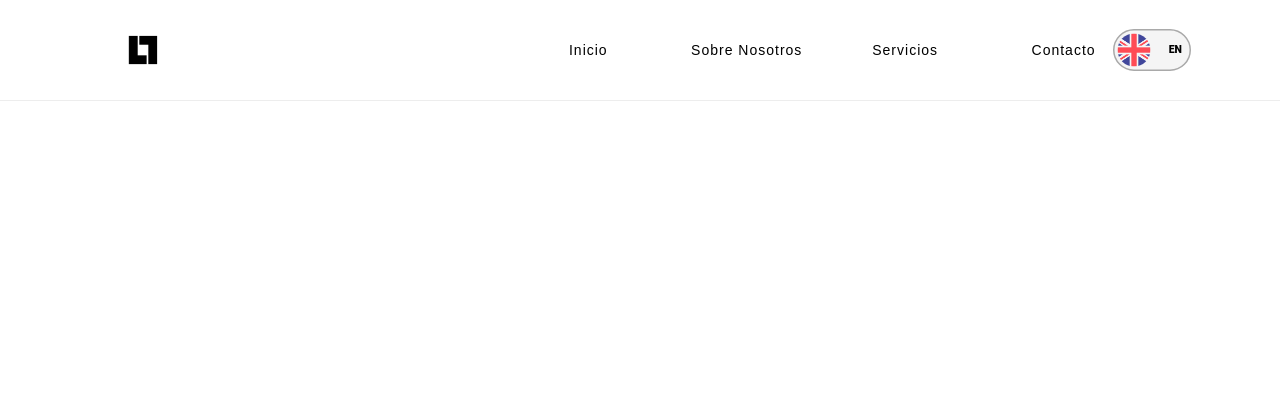
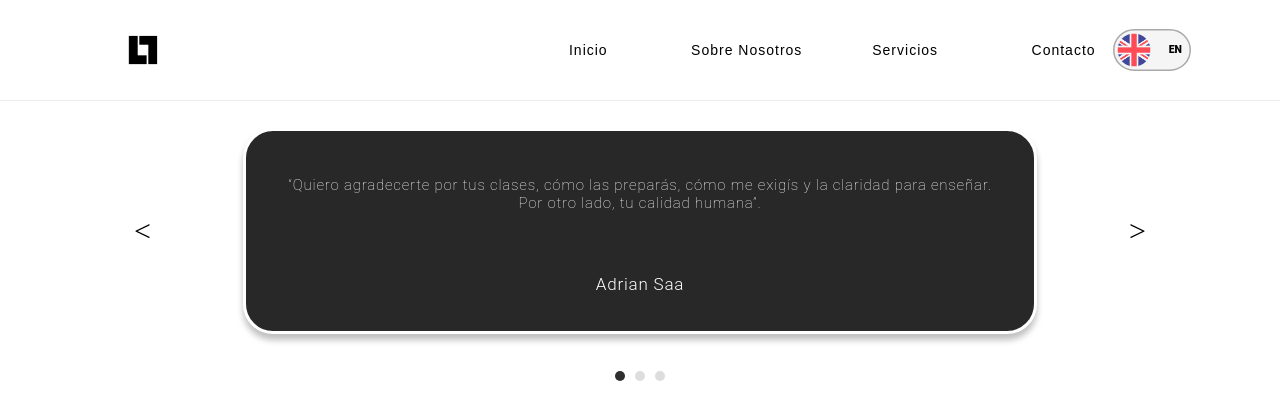
Before and after one commit to TechBayTB/techbayteam, a React (Create React App) app: page / in a window 1280 px wide. Shown: the top 420 px of the page. Built offline with nearby package versions, Linux system fonts and the light colour scheme.

Commit message:
Avances - Maxi

```diff
--- a/src/App.js
+++ b/src/App.js
@@ -1,11 +1,15 @@
+import { LanguageContextProvider } from './Context/Language';
 import NavBar from './components/NavBar/NavBar';
-import { LanguageContextProvider } from './Context/Language';
+import Home from './components/Home/Home';
+import Comments from './components/Comments/Comments';
 
 
 function App() {
   return (
     <LanguageContextProvider>
       <NavBar />
+      <Home />
+      <Comments />
     </LanguageContextProvider>
   );
 }
--- /dev/null
+++ b/src/components/Comments/Comments.css
@@ -0,0 +1,68 @@
+@media screen and (min-width: 10px) {
+    .Comments{
+        height: 300px;
+        margin: 00px 15px 35px;
+        color : white;
+    }
+    .comments-container{
+        position: relative;
+        width: 100%;
+        height: 100%;
+        display: flex;
+        justify-content: space-between;
+        align-items: center;
+        margin: 0 auto;
+    }
+    .indicators-container {
+        margin-top: 30px;
+        display: flex;
+        justify-content: center;
+    }
+    .indicator {
+        width: 10px;
+        height: 10px;
+        background-color: #ddd;
+        border-radius: 50%;
+        margin: 0 5px;
+        cursor: pointer;
+    }
+    .active {
+        background-color: #2f2f2f;
+    }
+    .comments-button {
+        border: none;
+        background: none;
+        cursor: pointer;
+        font-size: large;
+        font-family: Lilita One;
+        font-size: 30px;
+        font-style: normal;
+        font-weight: 400;
+        line-height: normal;
+    }
+}
+
+@media screen and (min-width: 501px) {
+    .Comments{
+        height: 250px;
+        margin: 10px 15px 60px;
+    }
+}
+
+@media screen and (min-width: 769px){
+    .Comments{
+        height: 200px;
+        margin: 10px 25px 60px;
+    }
+    .indicators-container {
+        margin-top: 40px;
+    }
+}
+
+@media screen and (min-width: 1025px) {
+    .comments-container{
+        height: 200px;
+        margin: 30px auto 30px;
+        max-width: 1024px;
+    }
+}
--- /dev/null
+++ b/src/components/Comments/Comments.js
@@ -0,0 +1,93 @@
+// import { useContext,useState } from "react";
+// import LanguageContext from "../../Context/Language";
+// import { LanguageTypes } from "../Types/LanguageTypes";
+// import './Comments.css'
+// import Message from "./components/Message/Message";
+// // import { EducationEnglish, EducationSpanish } from "./EducationText";
+// // import Title from "./components/Title/Title";
+
+// const Comments = () => {
+//     const { language } = useContext(LanguageContext);
+
+//     // Seguir igual como ' " " ' para seguir formato de "mensaje"
+//     const titlesData = [
+//         { comment: '"Los servicios de traducción provistos son de gran calidad y eficiencia. Muy recomendable"', name: "Leticia Arena"},
+//         { comment: '"Excelente servicio, muy profesional y eficiente. Muy recomendable"', name: "María Laura"},
+//         { comment: '"Muy buena atención y servicio. Muy recomendable"', name: "Ricasa S.A."},
+//     ];
+
+//     const [currentIndex, setCurrentIndex] = useState(0);
+
+//     const handleNext = () => {
+//         setCurrentIndex((prevIndex) => (prevIndex + 1) % titlesData.length);
+//     };
+
+//     const handlePrev = () => {
+//         setCurrentIndex((prevIndex) => (prevIndex - 1 + titlesData.length) % titlesData.length);
+//     };
+
+//     return (
+//         <>
+//             <div className="Comments" id="Comments">
+//                 <div className="comments-container">
+//                     <button onClick={handlePrev}>&lt;</button>
+//                     <Message
+//                         comment={titlesData[currentIndex].comment}
+//                         name={titlesData[currentIndex].name}
+//                     />
+//                     <button onClick={handleNext}>&gt;</button>
+//                 </div>
+//             </div>
+//         </>
+//     );
+// }
+
+
+// export default Comments;
+
+import { useContext, useState } from "react";
+import LanguageContext from "../../Context/Language";
+import { LanguageTypes } from "../Types/LanguageTypes";
+import "./Comments.css";
+import Message from "./components/Message/Message";
+import { titlesDataEsp, titlesDataEnglish } from "./CommentsText";
+
+const Comments = () => {
+  const { language } = useContext(LanguageContext);
+
+
+
+  let titlesData = (language === LanguageTypes.SPANISH) ? titlesDataEsp : titlesDataEnglish;
+
+
+  const [currentIndex, setCurrentIndex] = useState(0);
+
+  const handleIndicatorClick = (index) => {
+    setCurrentIndex(index);
+  };
+
+  return (
+    <>
+      <div className="Comments" id="Comments">
+        <div className="comments-container">
+          <button className="comments-button" onClick={() => setCurrentIndex((prevIndex) => (prevIndex - 1 + titlesData.length) % titlesData.length)}>
+            &lt;
+          </button>
+          <Message comment={titlesData[currentIndex].comment} name={titlesData[currentIndex].name} />
+          <button className="comments-button" onClick={() => setCurrentIndex((prevIndex) => (prevIndex + 1) % titlesData.length)}>&gt;</button>
+        </div>
+        <div className="indicators-container">
+          {titlesData.map((_, index) => (
+            <span
+              key={index}
+              className={index === currentIndex ? "indicator active" : "indicator"}
+              onClick={() => handleIndicatorClick(index)}
+            ></span>
+          ))}
+        </div>
+      </div>
+    </>
+  );
+};
+
+export default Comments;
--- /dev/null
+++ b/src/components/Comments/CommentsText.js
@@ -0,0 +1,29 @@
+export const titlesDataEsp = [
+    {
+      comment: '“Quiero agradecerte por tus clases, cómo las preparás, cómo me exigís y la claridad para enseñar. Por otro lado, tu calidad humana”. ',
+      name: "Adrian Saa",
+    },
+    {
+      comment: '"Paula es una de las personas más responsables que conozco y asume sus tareas con excelencia, respeto y compromiso”. ',
+      name: "Sofía Vilar Ragusa",
+    },
+    {
+      comment: '“Paula ha traducido varios de mis trabajos pertenecientes al área de la psicología. En su tarea de traductora ha demostrado total profesionalismo y dedicación.” ',
+      name: "Diana Goldman de Zocchi",
+    },
+  ];
+
+export const titlesDataEnglish = [
+    {
+        comment: '“I want to express my gratitude for your classes, how you prepare them, the way you challenge me, and the clarity in your teaching. On top of that, your kindness is truly extraordinary”. ',
+        name: "Adrian Saa",
+    },
+    {
+        comment: '"Paula is one of the most responsible individuals I know. She approaches her tasks with excellence, respect, and commitment”. ',
+        name: "Sofía Vilar Ragusa",
+    },
+    {
+        comment: '“Paula Páramos has translated several of my works in the field of psychology. She has shown complete professionalism and dedication.” ',
+        name: "Diana Goldman de Zocchi",
+    },
+  ];
--- /dev/null
+++ b/src/components/Comments/components/Message/Message.css
@@ -0,0 +1,47 @@
+
+
+@media screen and (min-width: 10px) {
+    .message-container{
+        width: 70%;
+        height: 90%;
+        padding: 10px;
+        display: flex;
+        flex-direction: column;
+        justify-content: space-around;
+        text-align: center;
+        border-radius: 30px;
+        border: 3px solid #FFF;
+        background: #282828;
+        box-shadow: 0px 6px 6px 0px rgba(0, 0, 0, 0.25);
+    }
+    .comment {
+        font-size: 15px;
+        font-weight: 100;
+        line-height: normal;
+        letter-spacing: 0.6px;
+        padding: 0px 20px;
+    }
+    .name {
+        font-size: 16px;
+        color: white;
+        font-weight: 300;
+        letter-spacing: .8px;
+    }
+}
+
+@media screen and (min-width: 501px) {
+    .message-container{
+        width: 75%;
+        justify-content: space-around;
+    }
+}
+
+@media screen and (min-width: 1025px) {
+    .comment {
+        padding: 10px 30px;
+        letter-spacing: .8px;
+    }
+    .name {
+        font-size: 17px;
+    }
+}
--- /dev/null
+++ b/src/components/Comments/components/Message/Message.js
@@ -0,0 +1,19 @@
+import { useContext } from "react";
+import LanguageContext from "../../../../Context/Language";
+import { LanguageTypes } from "../../../Types/LanguageTypes";
+import './Message.css'
+// import { EducationEnglish, EducationSpanish } from "./TitleText";
+const Message = ({comment, name}) => {
+    const { language } = useContext(LanguageContext)
+
+    return (
+        <>
+            <div className="message-container">
+                <p className="comment">{comment}</p>
+                <p className="name">{name}</p>
+            </div>
+        </>
+    );
+}
+
+export default Message;
--- /dev/null
+++ b/src/components/Home/Home.js
@@ -0,0 +1,7 @@
+import React from 'react'
+import './Home.css'
+
+export default function Home() {
+    return (
+        <div></div>
+)}
```
Also changed, not shown: src/components/Home/Home.css (added).
